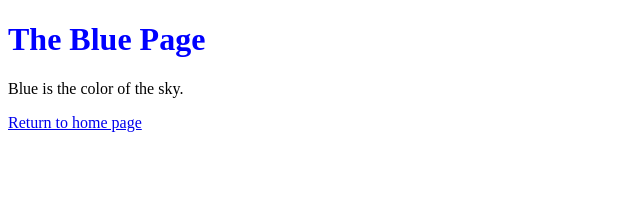
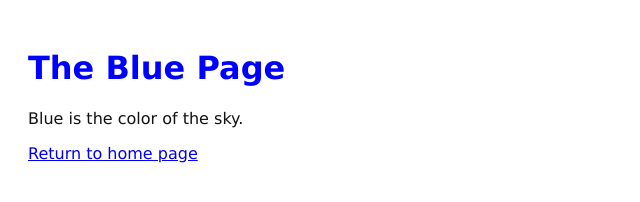
Before and after one commit to cckcoder/git_tutorial, a plain HTML site: page blue.html in a window 1280 px wide. Shown: the whole page, without its empty margins (0-640 px from the left). Drawn offline with Linux system fonts and the light colour scheme.

Commit message:
add: link html to css
Signed-off-by: dev2 <c.chaiwat.ch@gmail.com>

```diff
--- a/blue.html
+++ b/blue.html
@@ -4,6 +4,7 @@
     <meta charset="UTF-8" />
     <title>The Blue Page</title>
     <meta charset="utf-8" />
+    <link rel="stylesheet" href="./style.css" type="text/css" media="all" />
   </head>
   <body>
     <h1 style="color: #00f">The Blue Page</h1>
```
Also changed, not shown: index.html (+1 -0 lines), orange.html (+1 -0 lines).
